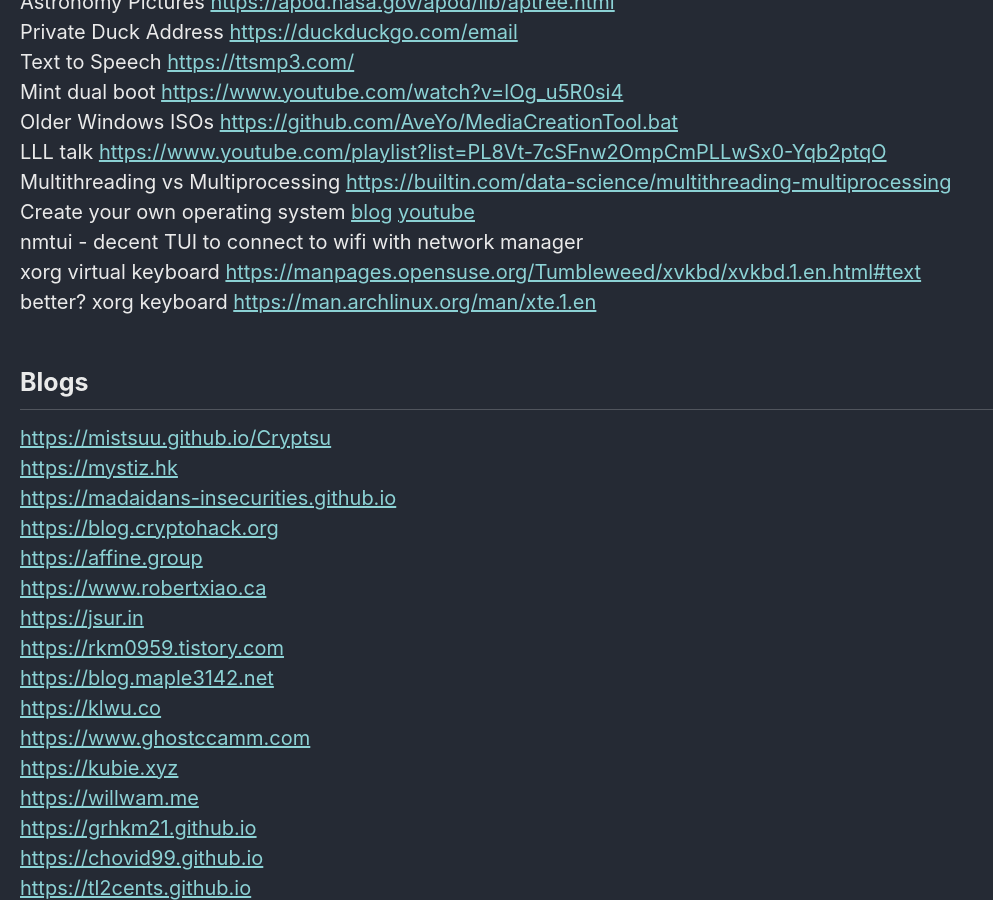
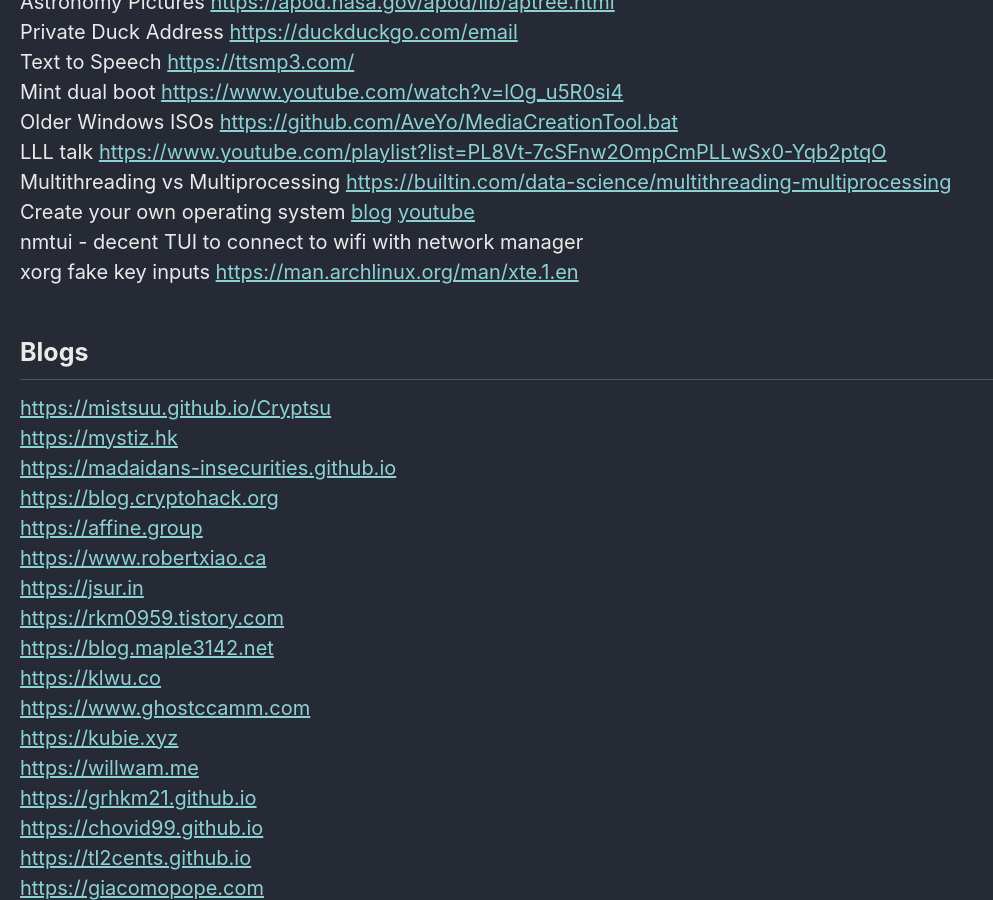
Before and after one commit to Connor-McCartney/Connor-McCartney.github.io, a Jekyll site: the page built from _pages/misc/resources.md, in a window 1280 px wide and 900 px high, scrolled down 1967 px. Shown: the whole window, without its empty margins (0-993 px from the left). Built offline with Jekyll 4.4.1, drawn with Linux system fonts in a browser that asks for light colours; cached includes are drawn as plain includes.

Commit message:
Update resources.md

```diff
--- a/_pages/misc/resources.md
+++ b/_pages/misc/resources.md
@@ -68,8 +68,7 @@ LLL talk <https://www.youtube.com/playlist?list=PL8Vt-7cSFnw2OmpCmPLLwSx0-Yqb2pt
 Multithreading vs Multiprocessing <https://builtin.com/data-science/multithreading-multiprocessing> <br>
 Create your own operating system [blog](https://os.phil-opp.com) [youtube](https://www.youtube.com/watch?v=rH5jnbJ3tL4&list=PLib6-zlkjfXkdCjQgrZhmfJOWBk_C2FTY) <br>
 nmtui - decent TUI to connect to wifi with network manager <br>
-xorg virtual keyboard <https://manpages.opensuse.org/Tumbleweed/xvkbd/xvkbd.1.en.html#text> <br>
-better? xorg keyboard <https://man.archlinux.org/man/xte.1.en> <br>
+xorg fake key inputs <https://man.archlinux.org/man/xte.1.en> <br>
 
 ## Blogs
 
```
